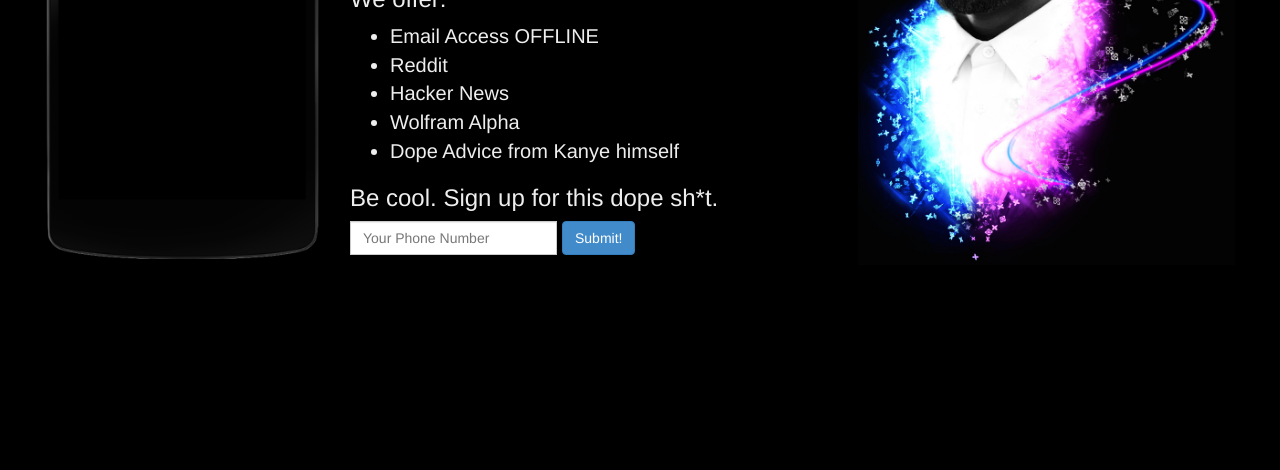
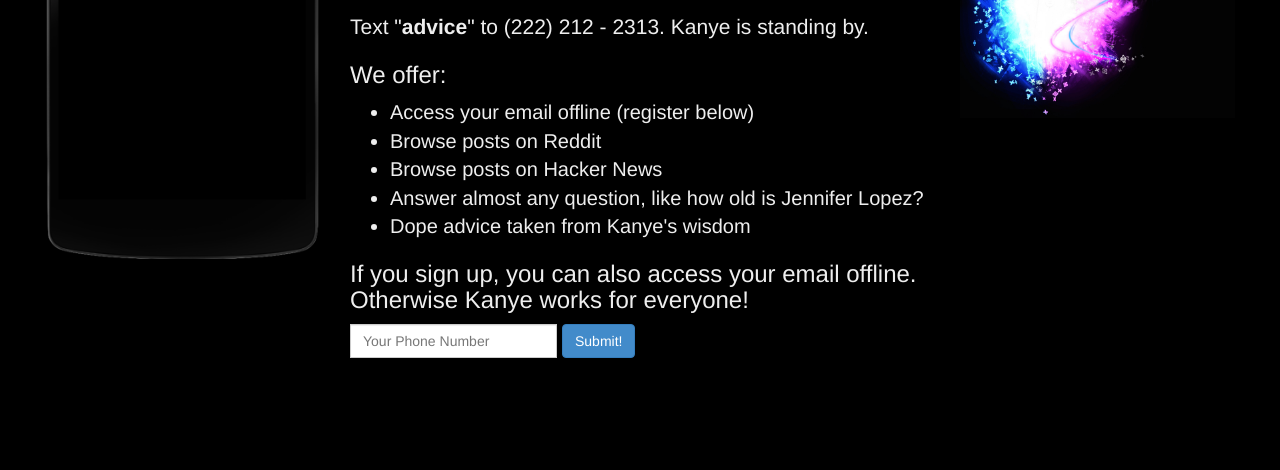
Before and after one commit to AaronMorais/Kanye, a website: page static/index.html in a window 1280 px wide. Shown: the part 330-800 px from the top of the page. Drawn offline with Linux system fonts and the light colour scheme.

Commit message:
Wrap it up!

```diff
--- a/static/index.html
+++ b/static/index.html
@@ -12,18 +12,20 @@
             <img id="phone-preview" src="./img/nexus_5.png" />
           </div>
 
-          <div class="col-md-5 main-content">
+          <div class="col-md-6 main-content">
             <h1 style="text-decoration: line-through">Get Siri</h1>
             <h1>F*ck Siri, Get Kanye</h1>
+            <p>Kanye is the freshest virtual assistant. He's like Siri that uses text to communicate instead of voice, and doesn't require WiFi or a data plan.</p>
+            <p>Text "<strong>advice</strong>" to (222) 212 - 2313. Kanye is standing by.</p>
             <h3>We offer:</h3>
             <ul>
-              <li>Email Access OFFLINE</li>
-              <li>Reddit</li>
-              <li>Hacker News</li>
-              <li>Wolfram Alpha</li>
-              <li>Dope Advice from Kanye himself</li>
+              <li>Access your email offline (register below)</li>
+              <li>Browse posts on Reddit</li>
+              <li>Browse posts on Hacker News</li>
+              <li>Answer almost any question, like how old is Jennifer Lopez?</li>
+              <li>Dope advice taken from Kanye's wisdom</li>
             </ul>
-            <h3>Be cool. Sign up for this dope sh*t.</h3>
+            <h3>If you sign up, you can also access your email offline. Otherwise Kanye works for everyone!</h3>
             <form action="/gmail" method="post" name="phone-input">
               <div class="input-group">
                 <input type="text" name="number" class="form-control"
@@ -32,7 +34,7 @@
               <input type="submit" class="btn btn-primary" value="Submit!"/>
             </form>
           </div>
-          <div class="col-md-4">
+          <div class="col-md-3">
             <img id="kanye-photo" src="../img/background.png" />
           </div>
         </div>
```
